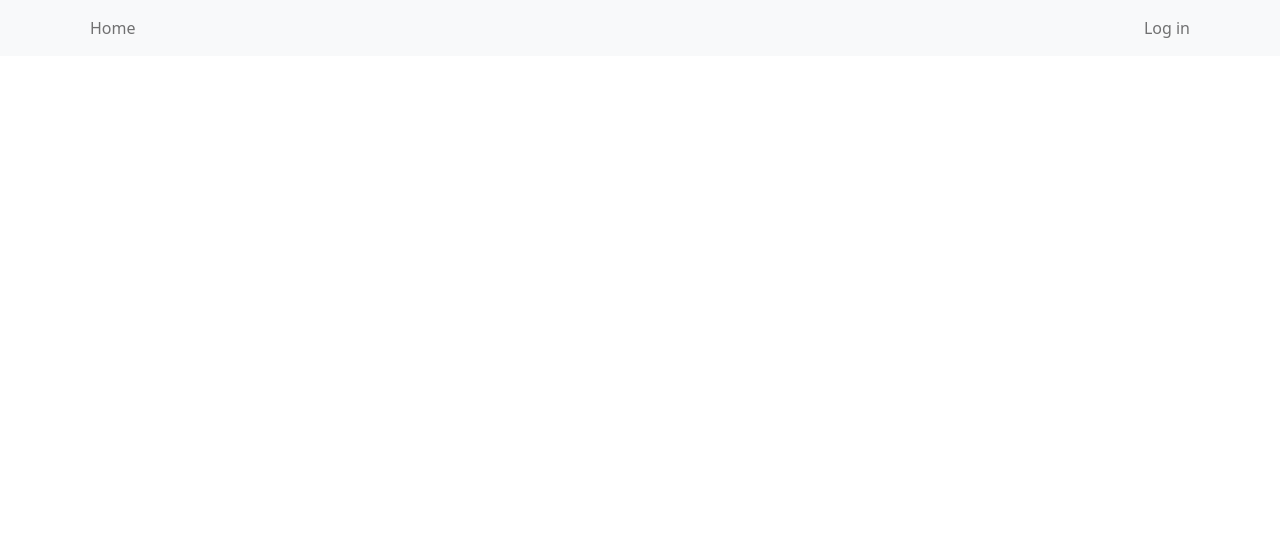
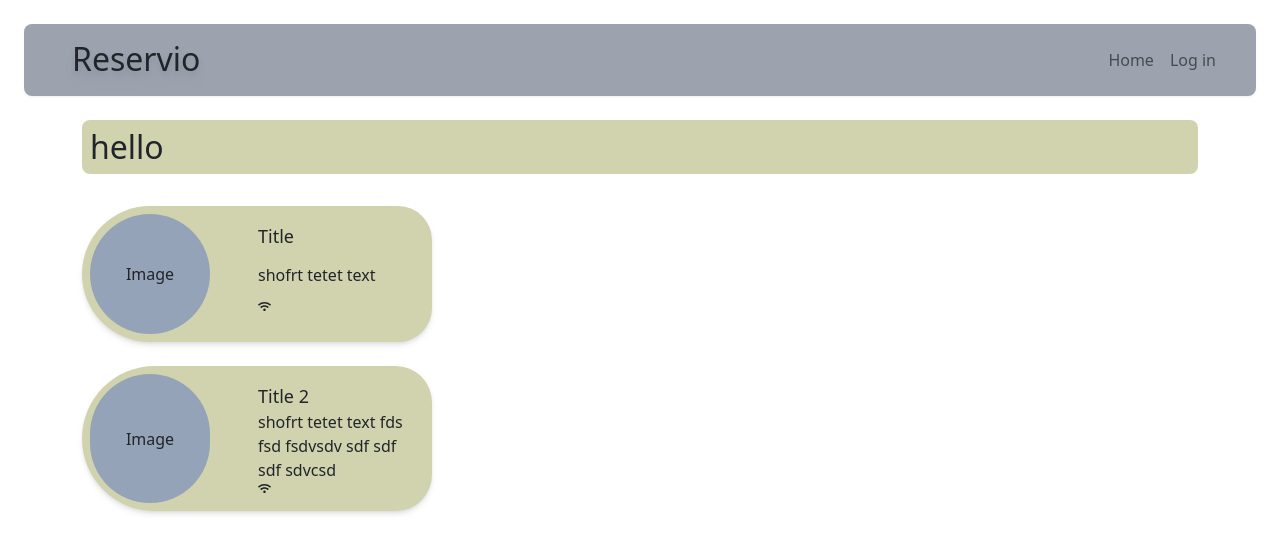
Before and after one commit to DmitriiBogaciov/Reservio-client, a Next.js app: page / in a window 1280 px wide. Shown: the top 552 px of the page. Built offline with nearby package versions, Linux system fonts and the light colour scheme; no server answers.

Commit message:
Home Page - List Cards

```diff
--- a/package.json
+++ b/package.json
@@ -15,6 +15,7 @@
     "next": "14.0.4",
     "react": "^18",
     "react-dom": "^18",
+    "react-icons": "^5.0.1",
     "reactstrap": "^9.2.1",
     "tailwindcss": "^3.4.1"
   },
--- a/src/app/layout.tsx
+++ b/src/app/layout.tsx
@@ -2,7 +2,7 @@
 
 import type { Metadata} from 'next'
 import { UserProvider } from '@auth0/nextjs-auth0/client';
-import NavBar from './components/NavBar'
+import NavBar from '../components/NavBar'
 import './globals.css'
 
 
@@ -27,7 +27,9 @@ export default function RootLayout({
       <body>
         <UserProvider>
           <NavBar />
+          <main className='container'>
           {children}
+          </main>
         </UserProvider>
       </body>
     </html>
--- a/src/app/page.tsx
+++ b/src/app/page.tsx
@@ -1,16 +1,26 @@
+//Home Page
+
 'use client'
 import axios from "axios"
 import { useState } from "react";
+
 const apiUrl = process.env.NEXT_PUBLIC_BABOOX_API;
 
+//Custom Components
+import List from "../components/List";
 
+//Props
 interface Book {
   title: string;
 }
+import { ListProps } from "@/props/List.props";
+import { Fa0 } from "react-icons/fa6";
+import IconListCard from "@/components/IconListCard";
+import { FaWifi } from "react-icons/fa";
 
 
 export default function Home() {
-  const [book, setBook] = useState<Book | null>(null);
+  //const [book, setBook] = useState<Book | null>(null);
 
   const fetchToken = async () => {
     try {
@@ -26,4 +36,16 @@ export default function Home() {
       console.error('Error', error);
     }
   };
+  return(
+    <div>
+      <h2 className="p-2 bg-light-greenish rounded-lg">hello</h2>
+      <div className="flex">
+        <List props={{items:[]}}>
+          <IconListCard title="Title" shortText="shofrt tetet text" icons={[FaWifi]}></IconListCard>
+          <IconListCard title="Title 2" shortText="shofrt tetet text fds fsd fsdvsdv sdf sdf sdf sdvcsd" icons={[FaWifi]}></IconListCard>
+        </List>
+      </div>
+
+    </div>
+  )
 }
--- /dev/null
+++ b/src/components/IconListCard.tsx
@@ -0,0 +1,42 @@
+import { useEffect, useState } from "react";
+
+//Props
+import { IconListCardProps, IconListCardType } from "@/props/IconListCard.props";
+import { FaBeer } from "react-icons/fa";
+const IconListCard: IconListCardType = (props: IconListCardProps) => {
+    const [listCardProps, setListCardProps] = useState(props)
+
+
+    return (
+        <div className="flex bg-light-greenish p-2 rounded-r-[50px] rounded-l-[100px] max-w-[350px] mt-4 shadow-md">
+            <div className="flex justify-center bg-slate-400 rounded-full min-w-[120px] min-h-[120px]">
+                <div className="m-auto">
+                    Image
+                </div>
+            </div>
+            <div className="p-2 ml-10 grid grid-cols-1">
+                <div className="text-lg">
+                    {props.title}
+                </div>
+                <div>
+                    {props.shortText}
+                </div>
+                <div className="flex">
+                    {
+                        props.icons.map((icon, index) => {
+                            return (
+                                <div key={index + 1} className="relative">
+                                    {
+                                        icon.call({}, { size: 13 })
+                                    }
+                                </div>
+                            )
+                        })
+                    }
+                </div>
+            </div>
+        </div>
+    )
+}
+
+export default IconListCard;
--- /dev/null
+++ b/src/components/List.tsx
@@ -0,0 +1,28 @@
+import { useEffect, useState } from "react";
+import { FaBeer, FaWifi } from "react-icons/fa";
+import { Fa9 } from "react-icons/fa6";
+
+import IconListCard from "./IconListCard";
+
+//Props
+import { ListProps } from "@/props/List.props";
+
+function List({props,children}:{props:ListProps, children: JSX.Element[] |  JSX.Element}) {
+    const [listProps, setListProps] = useState(props);
+
+
+    console.log(children)
+    return (
+        <div>
+            <h1>{props.title}</h1>
+            {
+                (children)?
+                children
+                :<></>
+            }
+
+        </div>
+    )
+}
+
+export default List;
--- a/src/app/components/NavBar.jsx
+++ b/src/components/NavBar.jsx
@@ -24,9 +24,10 @@ const NavBar = () => {
   const closeTokenModal = () => setTokenModalOpen(false);
 
   return (
-    <div className="nav-container" data-testid="navbar">
-      <Navbar color="light" light expand="md">
-        <Container>
+    <div className="nav-container flex justify-between p-2 m-4 rounded-lg bg-gray-400 drop-shadow-sm" data-testid="navbar">
+      <h2 className='pl-10 m-0 mt-2 text-center align-middle font-light drop-shadow-lg'>Reservio</h2>
+      <Navbar light expand="md">
+        <Container className='flex justify-evenly'>
           <NavbarToggler onClick={toggle}/>
           <Collapse isOpen={isOpen} navbar>
             <Nav className="mr-auto" navbar>
--- a/tailwind.config.ts
+++ b/tailwind.config.ts
@@ -13,6 +13,10 @@ const config: Config = {
         'gradient-conic':
           'conic-gradient(from 180deg at 50% 50%, var(--tw-gradient-stops))',
       },
+      colors:
+      {
+        "light-greenish":"#D0D3AE"
+      }
     },
   },
   plugins: [],
```
Also changed, not shown: src/props/IconListCard.props.tsx (added, +10 -0 lines), src/props/List.props.tsx (added, +11 -0 lines), src/props/ListCard.props.tsx (added, +11 -0 lines), src/components/TokenModal.jsx (renamed from src/app/components/TokenModal.jsx), 1 other file (tests, documents, lock files or other folders).
